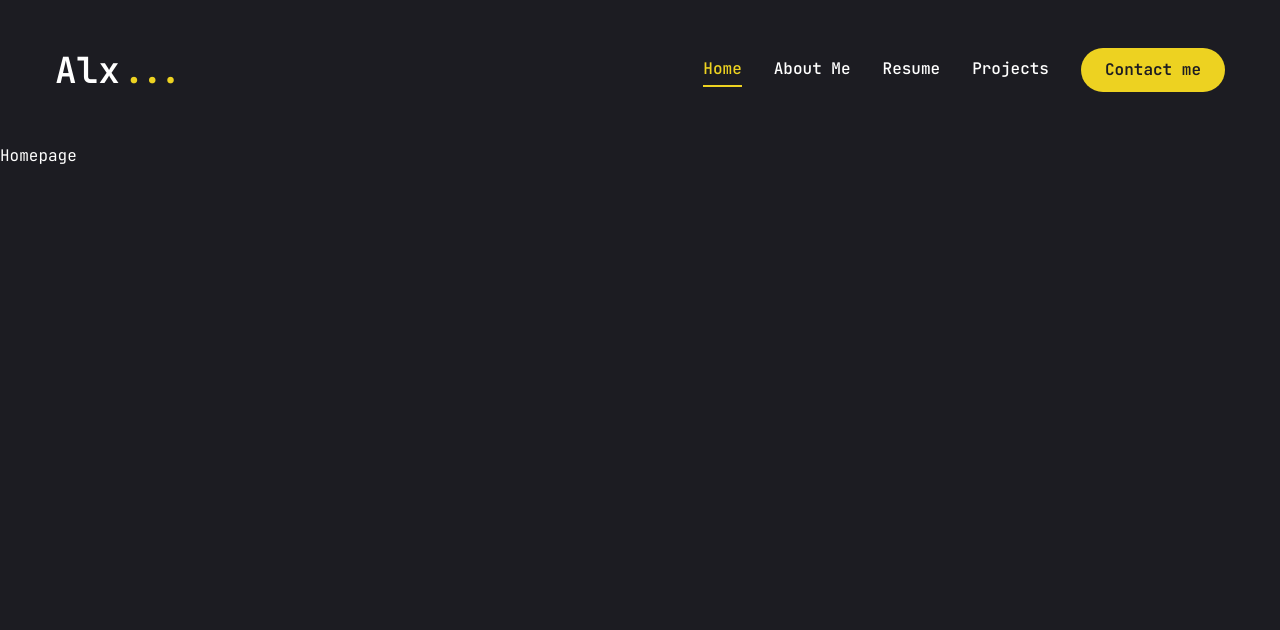
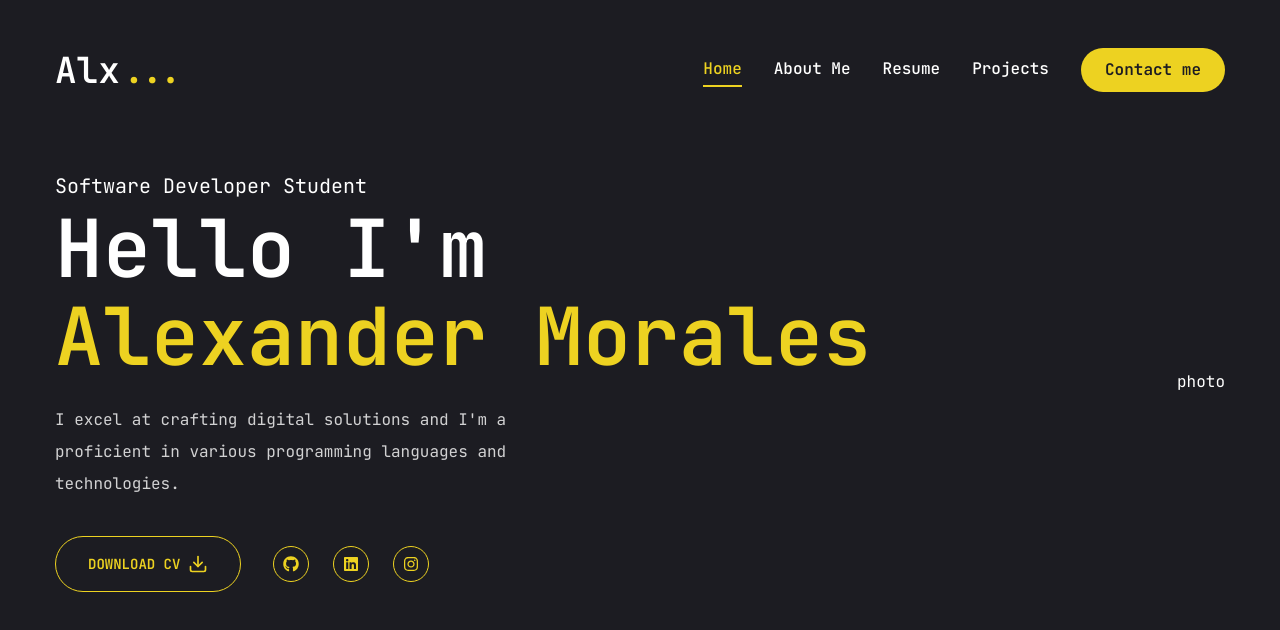
Before and after one commit to AlexMorvi/portafolio, a Next.js app: page / in a window 1280 px wide. Shown: the top 630 px of the page. Built offline with nearby package versions, Linux system fonts and the light colour scheme.

Commit message:
Update Home
add bio information and button for cv download

```diff
--- a/app/globals.css
+++ b/app/globals.css
@@ -6,4 +6,13 @@
   body {
     @apply font-primary bg-primary text-white leading-loose;
   }
+  .h1 {
+    @apply text-[48px] xl:text-[80px] leading-[1.1] font-semibold;
+  }
+  .h2 {
+    @apply text-[36px] xl:text-[48px] leading-[1.1] font-semibold;
+  }
+  .h3 {
+    @apply text-[20px] xl:text-[24px] leading-[1.1] font-semibold;
+  }
 }
--- a/app/page.jsx
+++ b/app/page.jsx
@@ -1,4 +1,38 @@
+import { Button } from "@/components/ui/button"
+import {FiDownload} from 'react-icons/fi'
 
-export default function Home() {
-  return <main>Homepage</main>;
+//components
+import Social from "@/components/Social"
+
+const Home = () => {
+  return <section className="h-full">
+    <div className="container mx-auto h-full">
+      <div className="flex flex-col xl:flex-row items-center justify-between xl:pt-8 xl:pb-24">
+        <div className="text-center xl:text-left">
+          <span className="text-xl">Software Developer Student</span>
+          <h1 className="h1 mb-6">
+            Hello I'm <br /> <span className="text-accent">Alexander Morales</span>
+          </h1>
+          <p className="max-w-[500px] mb-9 text-white/80">I excel at crafting digital solutions and I'm a proficient in various programming languages and technologies.</p>
+          {/* btn and socials */}
+          <div className="flex flex-col xl:flex-row items-center gap-8">
+            <Button variant="outline" size="lg" className="uppercase flex items-center gap-2">
+              <span>
+                Download CV
+              </span>
+              <FiDownload className="text-xl" />
+            </Button>
+            <div className="mb-8 xl:mb-0">
+              <Social containerStyles="flex gap-6"
+              iconStyles="w-9 h-9 border border-accent rounded-full flex justify-center
+              items-center text-accent text-base hover:bg-accent hover:text-primary hover-transition-all duration-500" />
+            </div>
+          </div>
+        </div>
+        <div>photo</div>
+      </div>
+    </div>
+  </section>
 }
+
+export default Home
--- /dev/null
+++ b/components/Social.jsx
@@ -0,0 +1,24 @@
+import Link from "next/link"
+import { FaGithub, FaLinkedin, FaInstagram } from "react-icons/fa"
+
+const socials = [
+    {icon: <FaGithub />, path: ""},
+    {icon: <FaLinkedin />, path: ""},
+    {icon: <FaInstagram />, path: ""},
+]
+
+const Social = ({containerStyles, iconStyles}) => {
+  return (
+    <div className={containerStyles}>
+        {socials.map((item, index) => {
+            return (
+            <Link key={index} href={item.path} className={iconStyles}>
+                {item.icon}
+            </Link>
+            );
+        })}
+    </div>
+  );
+};
+
+export default Social
--- a/components/ui/button.jsx
+++ b/components/ui/button.jsx
@@ -11,7 +11,7 @@ const buttonVariants = cva(
       variant: {
         default: "bg-accent text-primary hover:bg-accent-hover",
         primary: "bg-primary text-white",
-        outline: "border border-accent bg-transparent text-accent hover:text-primary",
+        outline: "border border-accent bg-transparent text-accent hover:text-primary hover:bg-accent",
       },
       size: {
         default: "h-[44px] px-6",
```
